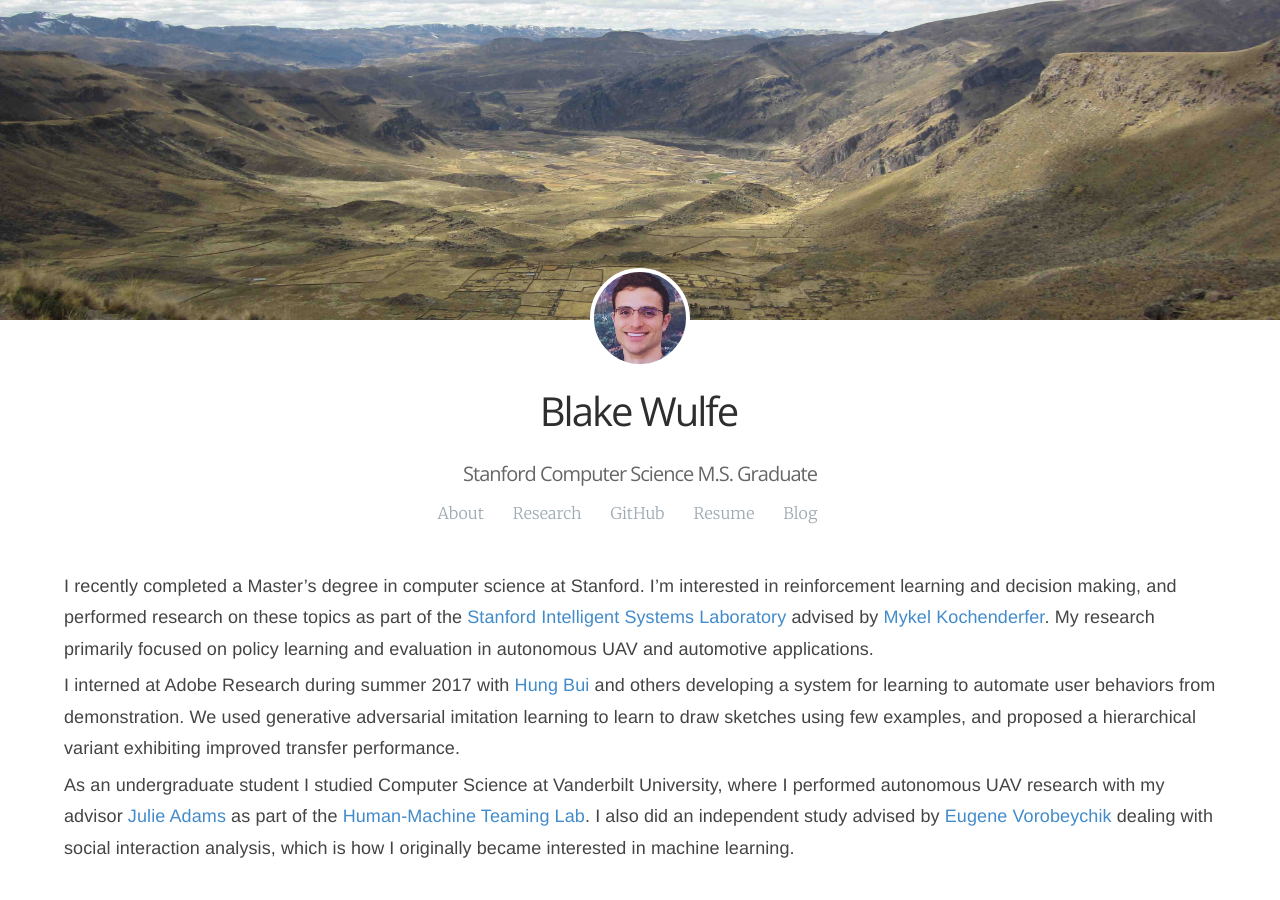
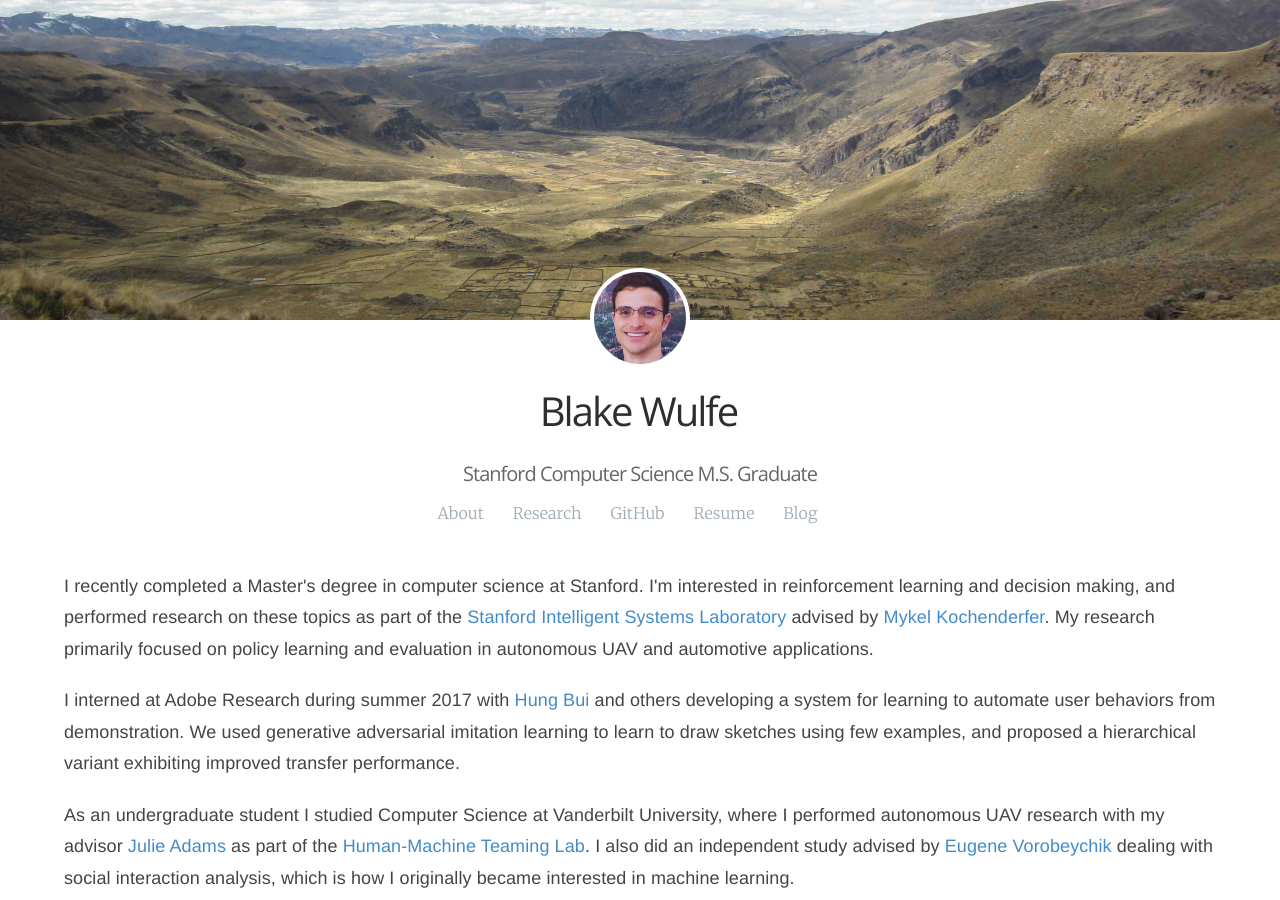
Before and after one commit to wulfebw/legacy.wulfebw.github.io, a Jekyll site: the page built from index.html, in a window 1280 px wide. Built offline with Jekyll 4.4.1, drawn with Linux system fonts in a browser that asks for light colours; some web fonts are replaced.

Commit message:
fixing spacing in about and in posts

```diff
--- a/_includes/footer.html
+++ b/_includes/footer.html
@@ -1,4 +1,4 @@
-<hr class="footer-hr"/>
+
 <footer class="blog-footer">
   <div class="container-fluid">
     <div class="row">
--- a/_includes/main.md
+++ b/_includes/main.md
@@ -1,6 +1,9 @@
-
+<p class="about-p">
 I recently completed a Master's degree in computer science at Stanford. I'm interested in reinforcement learning and decision making, and performed research on these topics as part of the <a href="http://web.stanford.edu/group/sisl/cgi-bin/wordpress/people/" class="md-link">Stanford Intelligent Systems Laboratory</a> advised by <a class="md-link" href="http://mykel.kochenderfer.com/">Mykel Kochenderfer</a>. My research primarily focused on policy learning and evaluation in autonomous UAV and automotive applications.
-
+</p>
+<p class="about-p">
 I interned at Adobe Research during summer 2017 with <a href="https://www.linkedin.com/in/hung-bui-2a9b244" class="md-link">Hung Bui</a> and others developing a system for learning to automate user behaviors from demonstration. We used generative adversarial imitation learning to learn to draw sketches using few examples, and proposed a hierarchical variant exhibiting improved transfer performance.
-
+</p>
+<p class="about-p">
 As an undergraduate student I studied Computer Science at Vanderbilt University, where I performed autonomous UAV research with my advisor <a href="http://engineering.vanderbilt.edu/bio/julie-adams" class="md-link">Julie Adams</a> as part of the <a href="http://eecs.vanderbilt.edu/research/hmtl/wp/" class="md-link">Human-Machine Teaming Lab</a>. I also did an independent study advised by <a href="http://engineering.vanderbilt.edu/bio/eugene-vorobeychik" class="md-link">Eugene Vorobeychik</a> dealing with social interaction analysis, which is how I originally became interested in machine learning.
+</p>
--- a/_layouts/post.html
+++ b/_layouts/post.html
@@ -12,6 +12,8 @@
   {{ content }}
   </article>
 
+  <hr class="footer-hr"/>
+
   {% include footer.html %}
 
   <!-- mathjax -->
--- a/css/prism.css
+++ b/css/prism.css
@@ -165,6 +165,10 @@
     max-height: 100%;
 }
 
+.about-p {
+    margin:0px 0px 20px 0px;
+}
+
 .main-link {
     padding-right: 25px;
 }
@@ -207,7 +211,7 @@
 
 .footer-hr {
     border-top: #d6d4d4 1px solid;
-    margin: 0px 0px 20px 0px;
+    margin: 20px 0px 20px 0px;
 }
 
 /* stolen */
@@ -246,12 +250,14 @@
 }
 
 .post-header {
-    margin: 10px 0 10px;
+    margin: 10px auto;
     text-align: left;
+    max-width: 800px;
 }
 
 .post-title {
     margin: 0px 0px 0px 0px;
+    font-family: sans-serif;
 }
 
 .post-header h1 {
@@ -355,6 +361,7 @@
 
   .post-content > ol > li > ul {
     font-size: 16px;
+    max-width: 800px;
  }
 
  .post-content a {
@@ -366,8 +373,8 @@
  }
 
  .post {
-    max-width: 800px;
     margin: 0 auto;
+    font-family: sans-serif;
  }
 
 .post pre,
```
